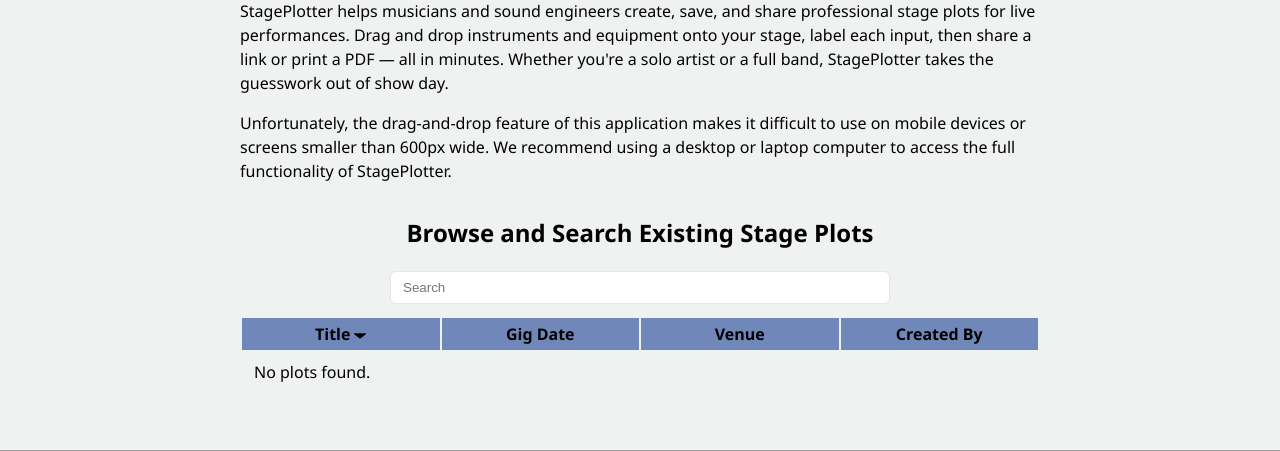
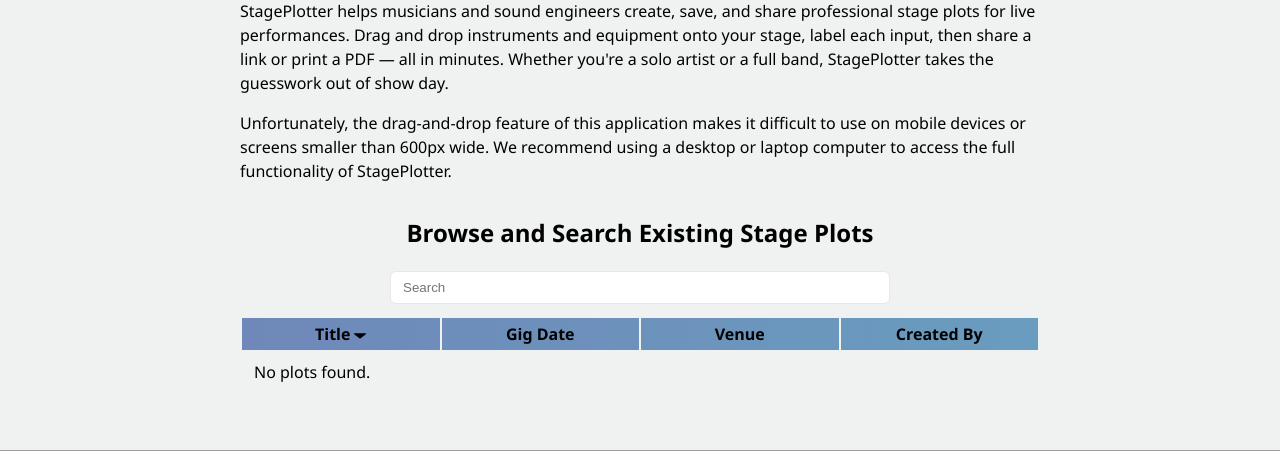
Before and after one commit to alyssacompanioni/stageplotter.dev, a PHP site: page / in a window 1280 px wide. Shown: the part 653-1104 px from the top of the page. Run offline with PHP 8.4, Linux system fonts and the light colour scheme; data comes from the database, SQL or seed files in the repository; data that the repository does not hold is empty; grey boxes are pictures that could not be loaded.

Commit message:
Adds gradient to theads in tables across site.

```diff
--- a/public/css/styles.css
+++ b/public/css/styles.css
@@ -399,6 +399,7 @@ p.error {
 
 table thead {
   background-color: var(--accent-blue);
+  background: linear-gradient(90deg,rgba(111, 136, 185, 1) 0%, rgba(98, 152, 188, 0.95) 100%);
 }
 
 table tbody tr:nth-child(even) {
```
